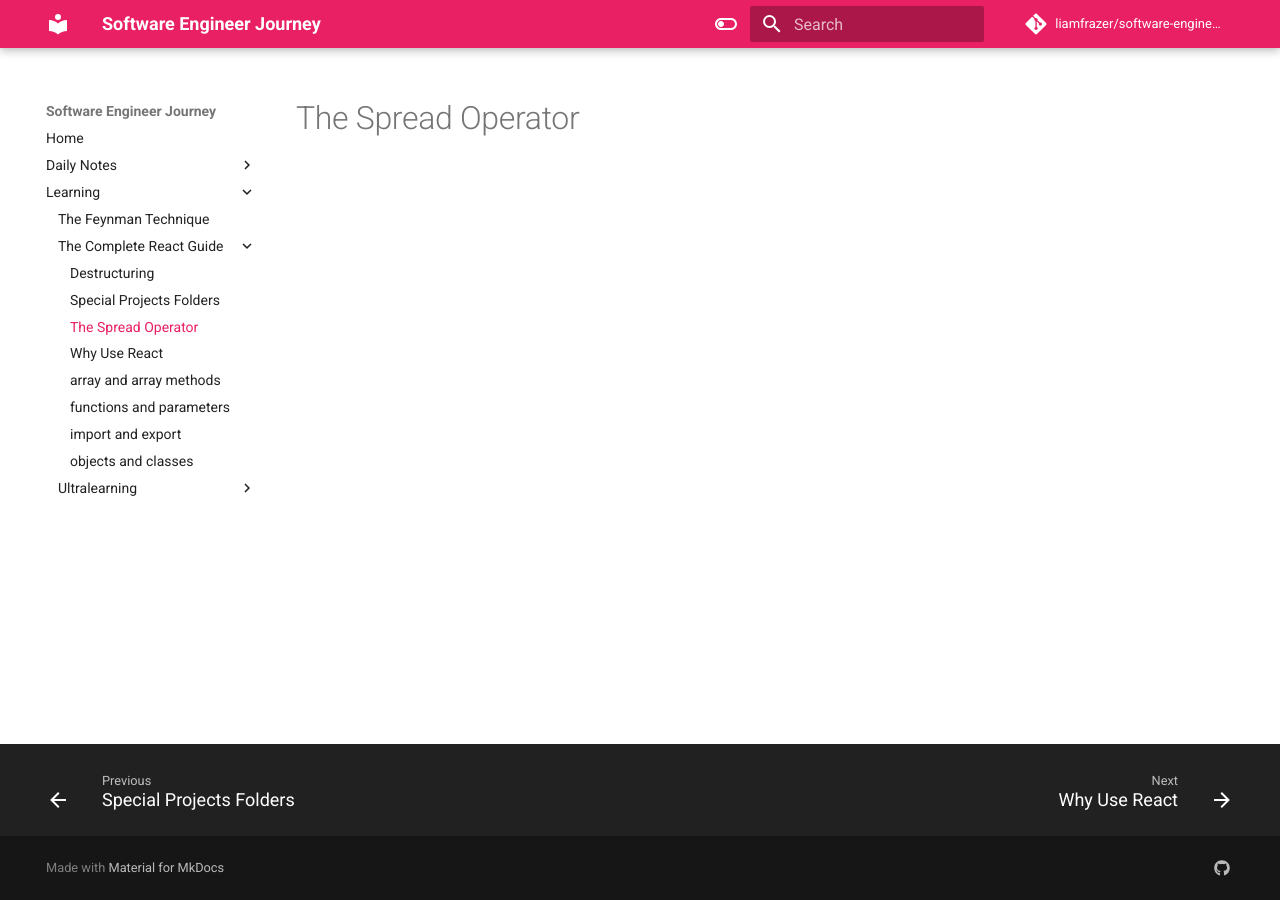
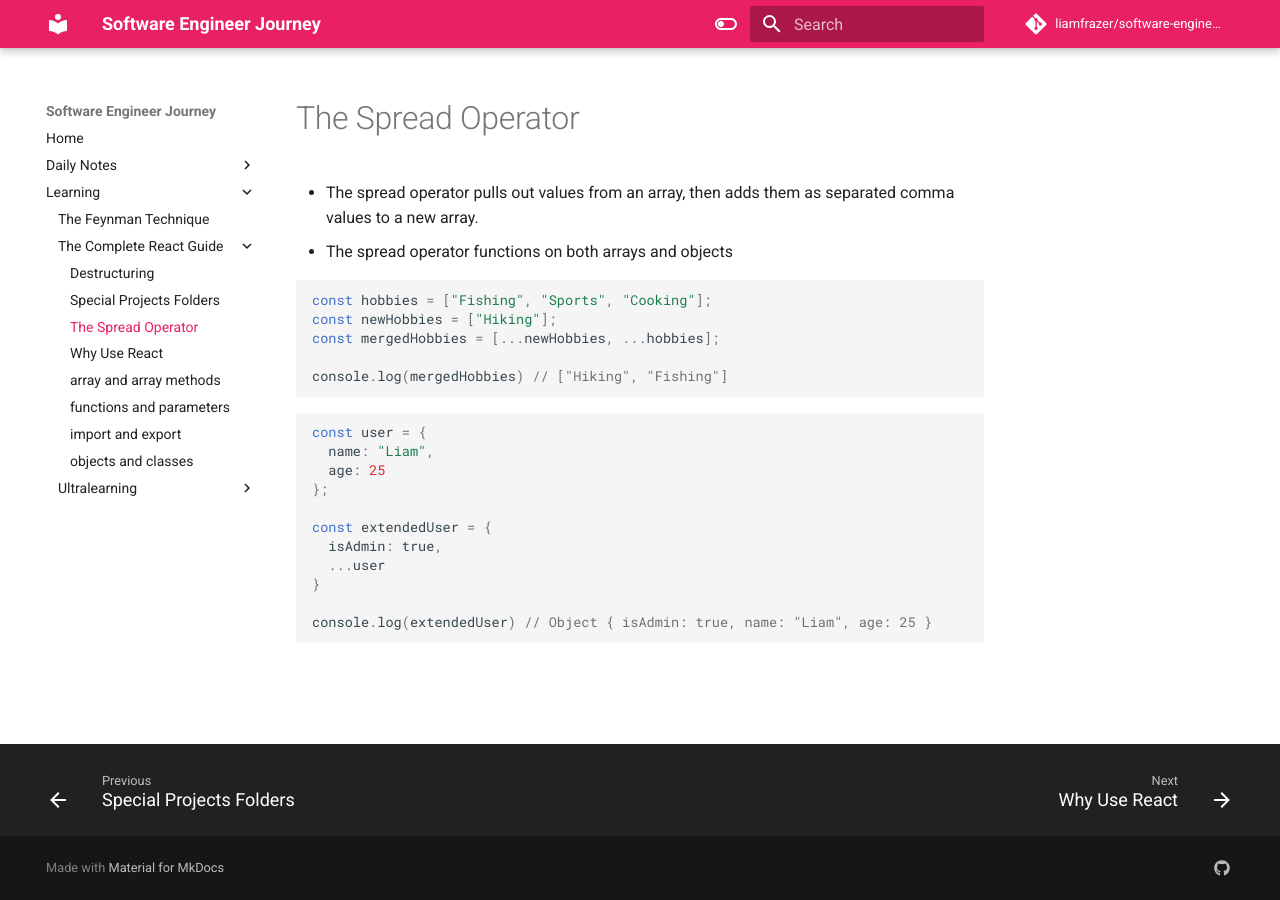
Before and after one commit to liamfrazer/software-engineer-journey, an MkDocs documentation site: the page built from docs/Learning/The Complete React Guide/The Spread Operator.md, in a window 1280 px wide. Built offline with MkDocs 1.6.1 and Material for MkDocs 9.7.7, drawn with Linux system fonts in a browser that asks for light colours; comment, search, counter and statistics services are not loaded.

Commit message:
vault backup: 2023-12-10 13:18:00

````diff
--- a/docs/Learning/The Complete React Guide/The Spread Operator.md
+++ b/docs/Learning/The Complete React Guide/The Spread Operator.md
@@ -2,5 +2,31 @@
 tags:
   - spread
   - operator
+  - array
+  - objects
 ---
 # The Spread Operator
+* The spread operator pulls out values from an array, then adds them as separated comma values to a new array.
+* The spread operator functions on both arrays and objects
+
+```js
+const hobbies = ["Fishing", "Sports", "Cooking"];
+const newHobbies = ["Hiking"];
+const mergedHobbies = [...newHobbies, ...hobbies];
+
+console.log(mergedHobbies) // ["Hiking", "Fishing"]
+```
+
+```js
+const user = {
+  name: "Liam",
+  age: 25
+};
+
+const extendedUser = {
+  isAdmin: true,
+  ...user
+}
+
+console.log(extendedUser) // Object { isAdmin: true, name: "Liam", age: 25 }
+```
````
